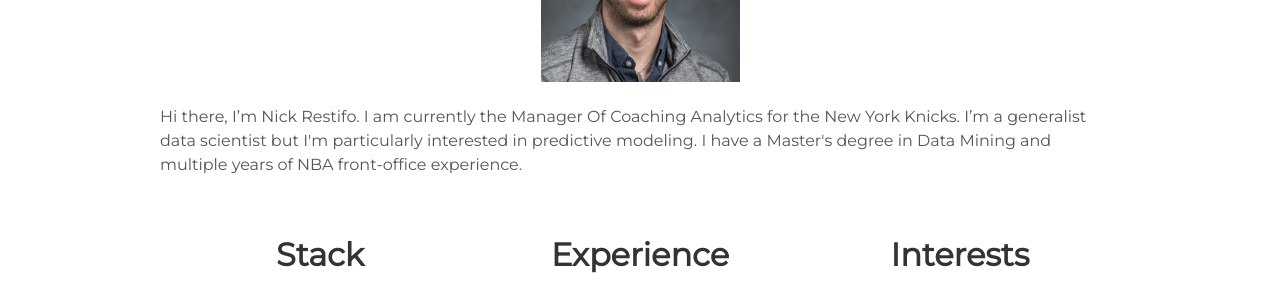
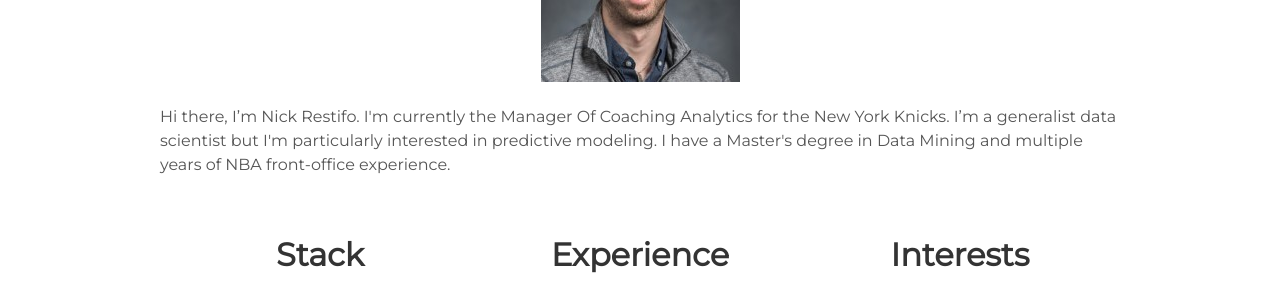
Before and after one commit to nick-restifo/nick-restifo.github.io, a Jekyll site: the page built from index.html, in a window 1280 px wide. Shown: the part 1129-1428 px from the top of the page. Built offline with Jekyll 4.4.1, drawn with Linux system fonts in a browser that asks for light colours.

```diff
--- a/_config.yml
+++ b/_config.yml
@@ -6,7 +6,7 @@ description: Nick Restifo
 
 # User settings
 username: Nick Restifo
-user_description: Hi there, I’m Nick Restifo. I am currently the Manager Of Coaching Analytics for the New York Knicks. I’m a generalist data scientist but I'm particularly interested in predictive modeling. I have a Master's degree in Data Mining and multiple years of NBA front-office experience.
+user_description: Hi there, I’m Nick Restifo. I'm currently the Manager Of Coaching Analytics for the New York Knicks. I’m a generalist data scientist but I'm particularly interested in predictive modeling. I have a Master's degree in Data Mining and multiple years of NBA front-office experience.
 #<br><br> Ocassionally I post smaller projects and thoughts to my new page [here]. The casual version of those and similar thoughts are posted in real-time [here]. <br><br>
 #this ^ goes above eventually
 
```
